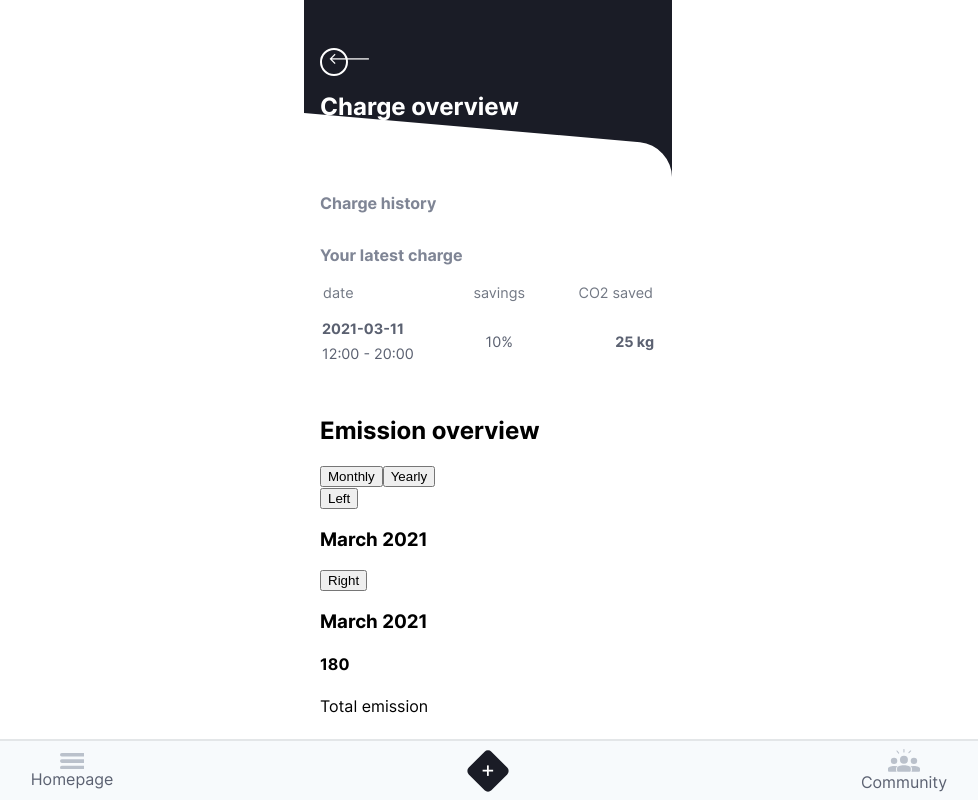
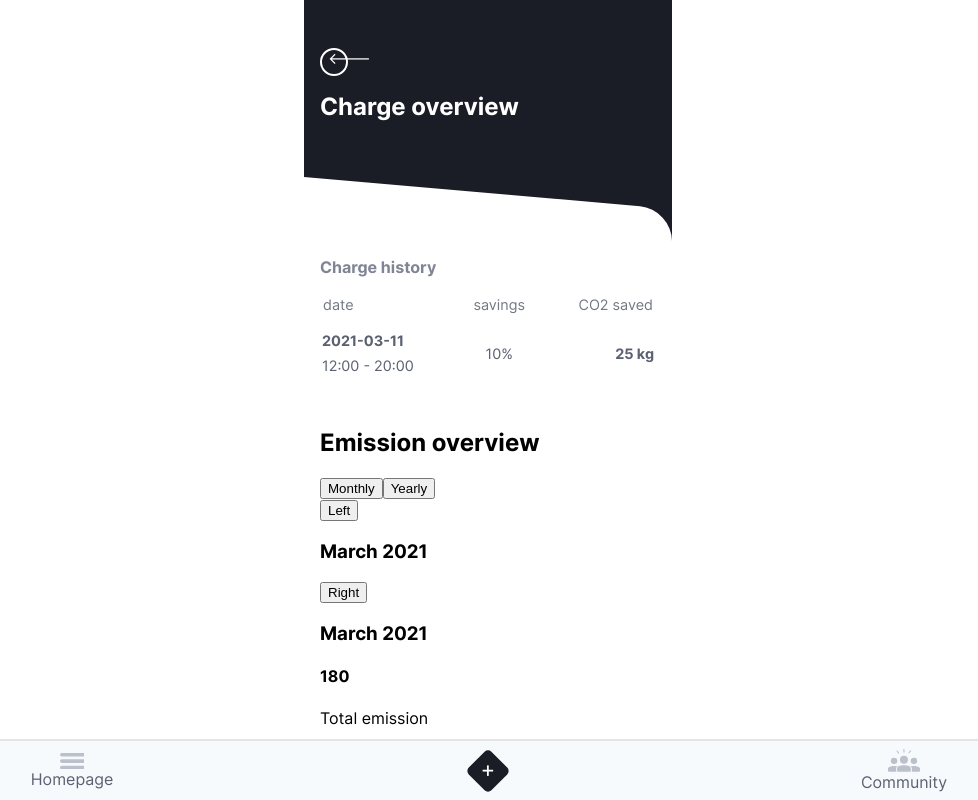
Before and after one commit to joanpadolina/co2-next-dashboard, a Next.js app: page /charge-overview in a window 1280 px wide. Shown: the whole page, without its empty margins (152-1130 px from the left). Built offline with nearby package versions, Linux system fonts and the light colour scheme.

Commit message:
Refactored charge highlight icon

```diff
--- a/components/history-charge/history-charge.js
+++ b/components/history-charge/history-charge.js
@@ -24,7 +24,6 @@ export default function HistoryCharge() {
 
   return (
     <>
-      <h2 className='font--title'> Your latest charge </h2>
       <table className='history-charge'>
         {chargingSessions
           .slice(chargeHighlightLength())
--- a/pages/charge-overview.js
+++ b/pages/charge-overview.js
@@ -1,7 +1,8 @@
-import React from "react"
-import Link from "next/link"
+import React from 'react'
+import Link from 'next/link'
 import HistoryCharge from '../components/history-charge'
 import EmissionOverview from '../components/emission-overview'
+
 export default function ChargeOverview() {
   return (
     <>
@@ -9,7 +10,7 @@ export default function ChargeOverview() {
         <Link href='/'>
           <a className='button--back' aria-label='go back to feed'></a>
         </Link>
-        <h1>Charge overview</h1>
+        <h1 className='charge-overview__title'>Charge overview</h1>
       </header>
       <main className='index__main'>
         <h2 className='font--title'>Charge history</h2>
--- a/pages/index.js
+++ b/pages/index.js
@@ -26,6 +26,7 @@ export default function Index() {
       <HeaderCarbon user={user} currentCarbon={currentCarbon} />
       <main className='index__main'>
         <SavingsTime />
+        <h2 className='font--title'>Your latest charge</h2>
         <HistoryCharge />
         <div className='button__align--right'>
           <Link href='/charge-overview'>
--- /dev/null
+++ b/styles/components/charge-overview.css
@@ -0,0 +1,3 @@
+.charge-overview__title {
+    margin-bottom: 5rem;
+}
--- a/styles/components/history-charge.css
+++ b/styles/components/history-charge.css
@@ -45,16 +45,17 @@
 .history-charge__body-highlight:last-of-type {
     background-color: #F2F2F2;
     border-radius: 1rem;
-    padding: var(--s-default);
+    padding: 1rem 1rem 1rem 5rem;
     margin-bottom: var(--s-default);
 }
 
 .history-charge__body-highlight:last-of-type::before {
     content: "";
     display: inline-block;
-    position: relative;
-    width: 2rem;
-    height: 2rem;
+    position: absolute;
+    left: .5rem;
+    width: 5rem;
+    height: 5rem;
     background: url('/icons/icon-thunder.svg') no-repeat;
 }
 
--- a/styles/globals.css
+++ b/styles/globals.css
@@ -12,6 +12,7 @@
 @import './components/bubble-comparison.css';
 @import './components/popup-amout.css';
 @import './components/community.css';
+@import './components/charge-overview.css';
 @import './globals/typography.css';
 @import './globals/button.css';
 @import './base.css';
```
